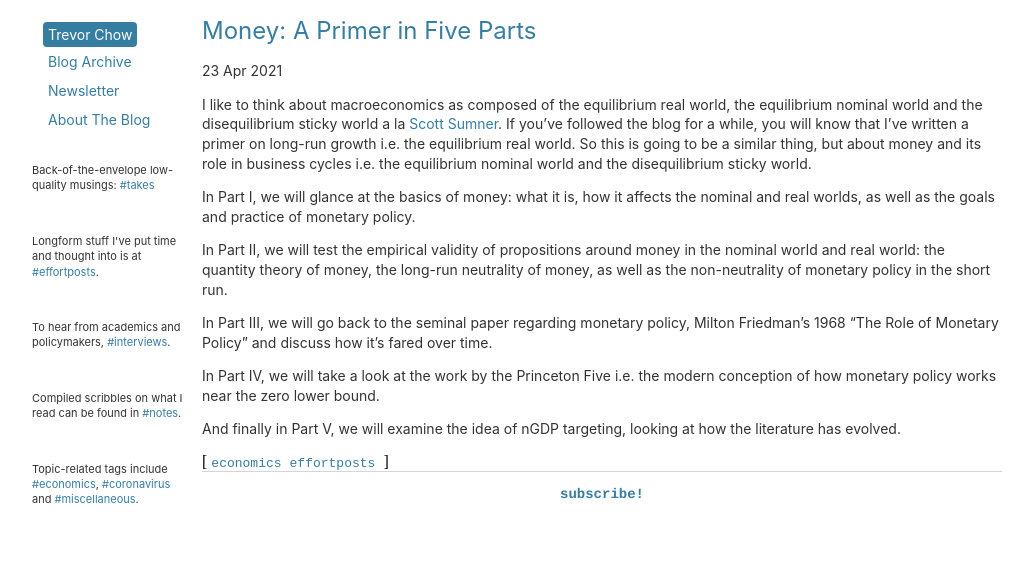
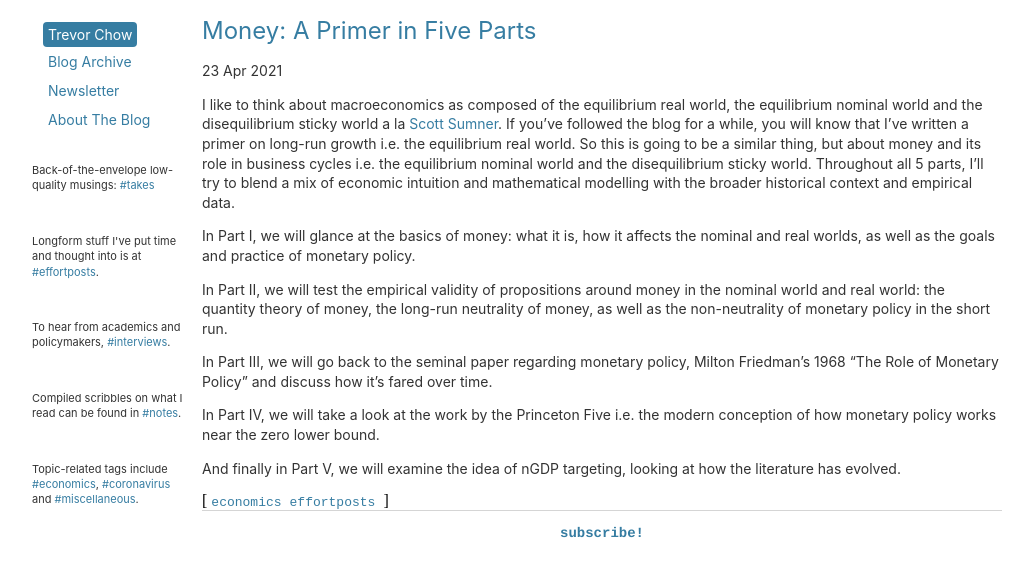
Before and after one commit to tmychow/tmychow.github.io, a Jekyll site: the page built from _posts/2021-04-23-money-a-primer-in-five-parts.md, in a window 1280 px wide. Shown: the top 577 px of the page, without its empty margins (28-1061 px from the left). Built offline with Jekyll 4.4.1, drawn with Linux system fonts in a browser that asks for light colours.

Commit message:
Update 2021-04-23-money-a-primer-in-five-parts.md

```diff
--- a/_posts/2021-04-23-money-a-primer-in-five-parts.md
+++ b/_posts/2021-04-23-money-a-primer-in-five-parts.md
@@ -5,7 +5,7 @@ date: 2021-04-23
 tags: economics effortposts
 ---
 
-I like to think about macroeconomics as composed of the equilibrium real world, the equilibrium nominal world and the disequilibrium sticky world a la [Scott Sumner](https://www.themoneyillusion.com/my-vision-of-macro/). If you've followed the blog for a while, you will know that I've written a primer on long-run growth i.e. the equilibrium real world. So this is going to be a similar thing, but about money and its role in business cycles i.e. the equilibrium nominal world and the disequilibrium sticky world.
+I like to think about macroeconomics as composed of the equilibrium real world, the equilibrium nominal world and the disequilibrium sticky world a la [Scott Sumner](https://www.themoneyillusion.com/my-vision-of-macro/). If you've followed the blog for a while, you will know that I've written a primer on long-run growth i.e. the equilibrium real world. So this is going to be a similar thing, but about money and its role in business cycles i.e. the equilibrium nominal world and the disequilibrium sticky world. Throughout all 5 parts, I'll try to blend a mix of economic intuition and mathematical modelling with the broader historical context and empirical data.
 
 In Part I, we will glance at the basics of money: what it is, how it affects the nominal and real worlds, as well as the goals and practice of monetary policy.
 
```
